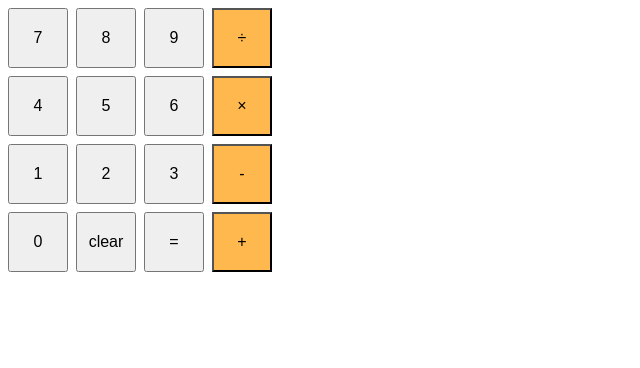
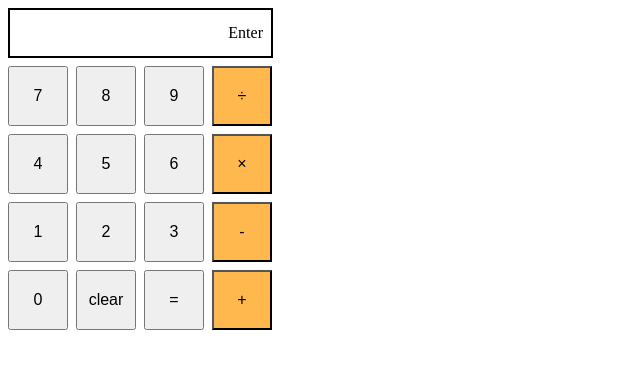
Before and after one commit to nspain96/calculator, a plain HTML site: page index.html in a window 1280 px wide. Shown: the whole page, without its empty margins (0-640 px from the left). Drawn offline with Linux system fonts and the light colour scheme.

Commit message:
Add Screen

```diff
--- a/index.html
+++ b/index.html
@@ -9,6 +9,7 @@
 
 <body>
 
+    <div class = "screen">Enter</div>
     <div class = "buttons">
         <button>7</button>
         <button>8</button>
--- a/style.css
+++ b/style.css
@@ -3,6 +3,19 @@ height: 60px;
 width: 60px;
 text-align: center;
 font-size: 16px;
+box-sizing: border-box;
+}
+
+.screen{
+    border: 2px solid black;
+    width: 265px;
+    height: 50px;
+    box-sizing: border-box;
+    margin-bottom: 8px;
+    justify-content: right;
+    align-items: center;
+    display: flex;
+    padding-right: 8px;
 }
 
 .buttons {
@@ -10,6 +23,8 @@ font-size: 16px;
     width: 300px;
     flex-wrap: wrap;
     gap: 8px;
+    box-sizing: border-box;
+
 }
 
 .symbol{
```
